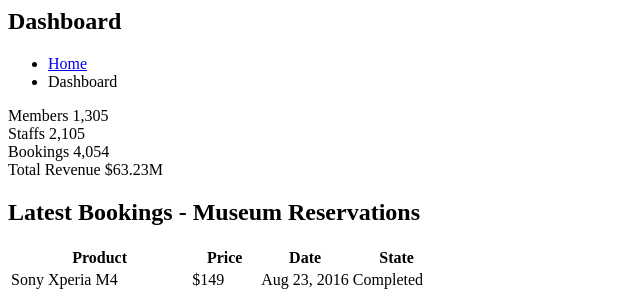
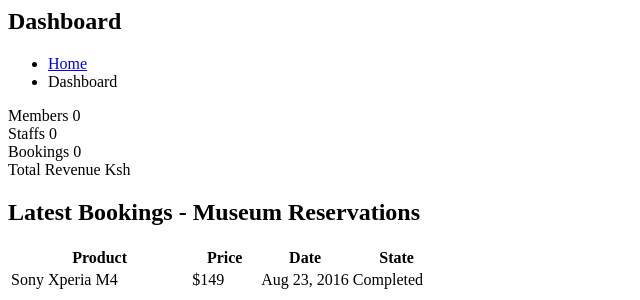
Before and after one commit to MartDevelopers-Inc/Museum_MIS, a PHP site: page /dashboard in a window 1280 px wide. Shown: the part 178-478 px from the top of the page, without its empty margins (0-640 px from the left). Run offline with PHP 8.4, Linux system fonts and the light colour scheme; the visitor is signed in with stand-in values (Sample User, id 1); data that the repository does not hold is empty; some libraries are stand-ins or nearby versions.

Commit message:
Persist Analytics On Dashboard

```diff
--- a/dashboard.php
+++ b/dashboard.php
@@ -49,7 +49,7 @@
                                 </div>
                                 <div class="media-text">
                                     <span class="title">Members</span>
-                                    <span class="value">1,305</span>
+                                    <span class="value"><?php echo $members; ?></span>
                                 </div>
                             </div>
                         </div>
@@ -64,7 +64,7 @@
                                 </div>
                                 <div class="media-text">
                                     <span class="title">Staffs</span>
-                                    <span class="value">2,105</span>
+                                    <span class="value"><?php echo $staffs; ?></span>
                                 </div>
                             </div>
                         </div>
@@ -79,7 +79,7 @@
                                 </div>
                                 <div class="media-text">
                                     <span class="title">Bookings</span>
-                                    <span class="value">4,054</span>
+                                    <span class="value"><?php echo $bookings; ?></span>
                                 </div>
                             </div>
                         </div>
@@ -94,7 +94,7 @@
                                 </div>
                                 <div class="media-text">
                                     <span class="title">Total Revenue</span>
-                                    <span class="value">$63.23M</span>
+                                    <span class="value">Ksh <?php echo $revenue; ?></span>
                                 </div>
                             </div>
                         </div>
```
